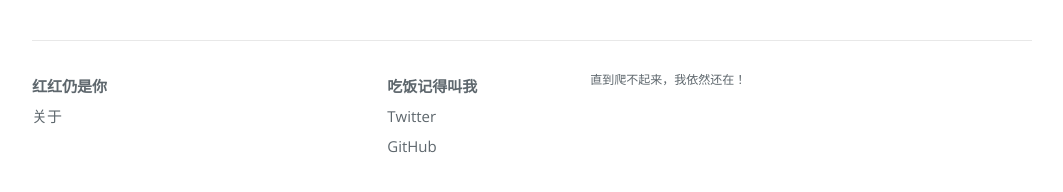
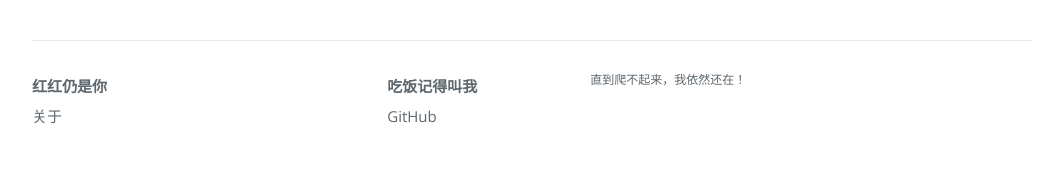
Before and after one commit to justforheart/spider.github.io, a Jekyll site: the page built from index.html, in a window 1280 px wide and 900 px high, scrolled down 840 px. Shown: the part 671-863 px from the top of the window, without its empty margins (108-1171 px from the left). Built offline with Jekyll 4.4.1, drawn with Linux system fonts in a browser that asks for light colours; nearby versions of some CDN libraries; the list of posts is cut into pages by our own code.

Commit message:
Update footer.html

```diff
--- a/_includes/footer.html
+++ b/_includes/footer.html
@@ -17,8 +17,8 @@
       <div class="footer-col footer-col-2">
         <ul class="social-media-list">
           <li><strong>吃饭记得叫我</strong></li>
-          {% if site.twitter_username %}
-          <li><a href="https://twitter.com/{{ site.twitter_username }}">Twitter</a></li>
+          {% if site.facebook_username %}
+          <li><a href="https://baidu.com/">你要到百度找我吗</a></li>
           {% endif %}
 
           {% if site.facebook_username %}
```
